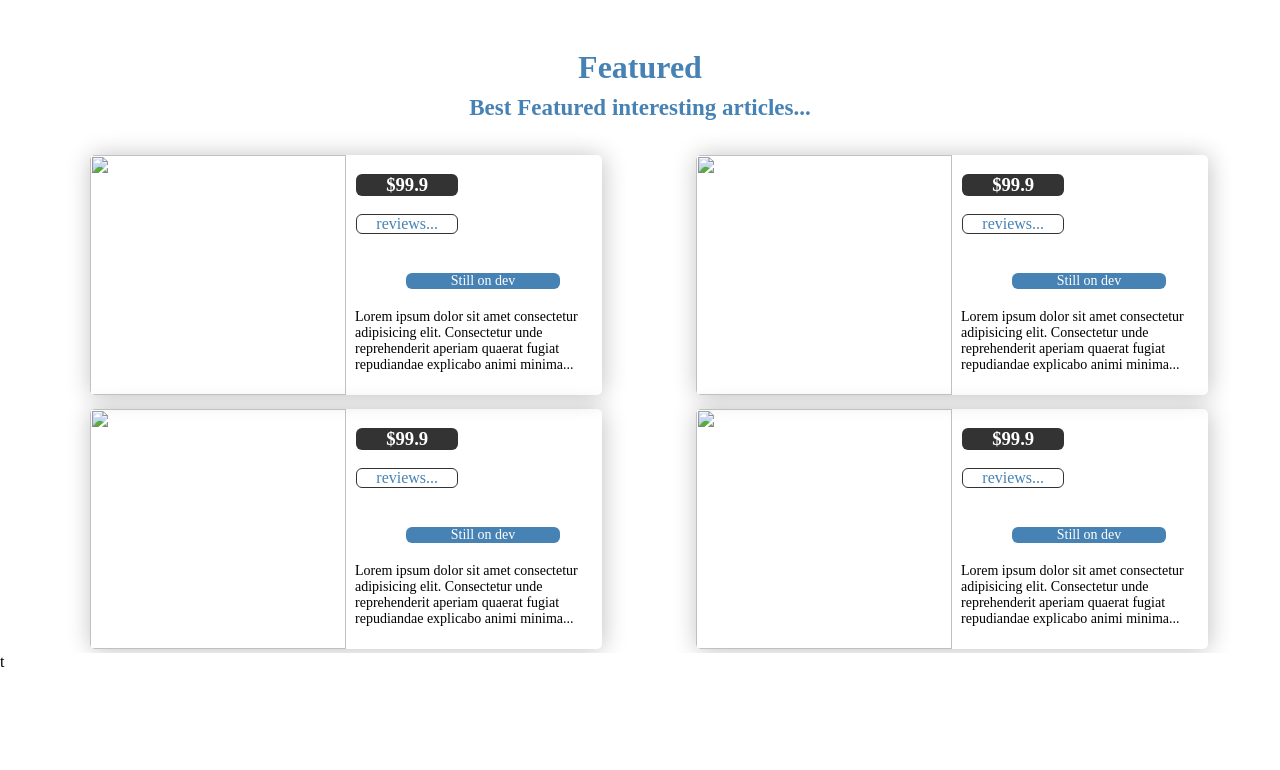
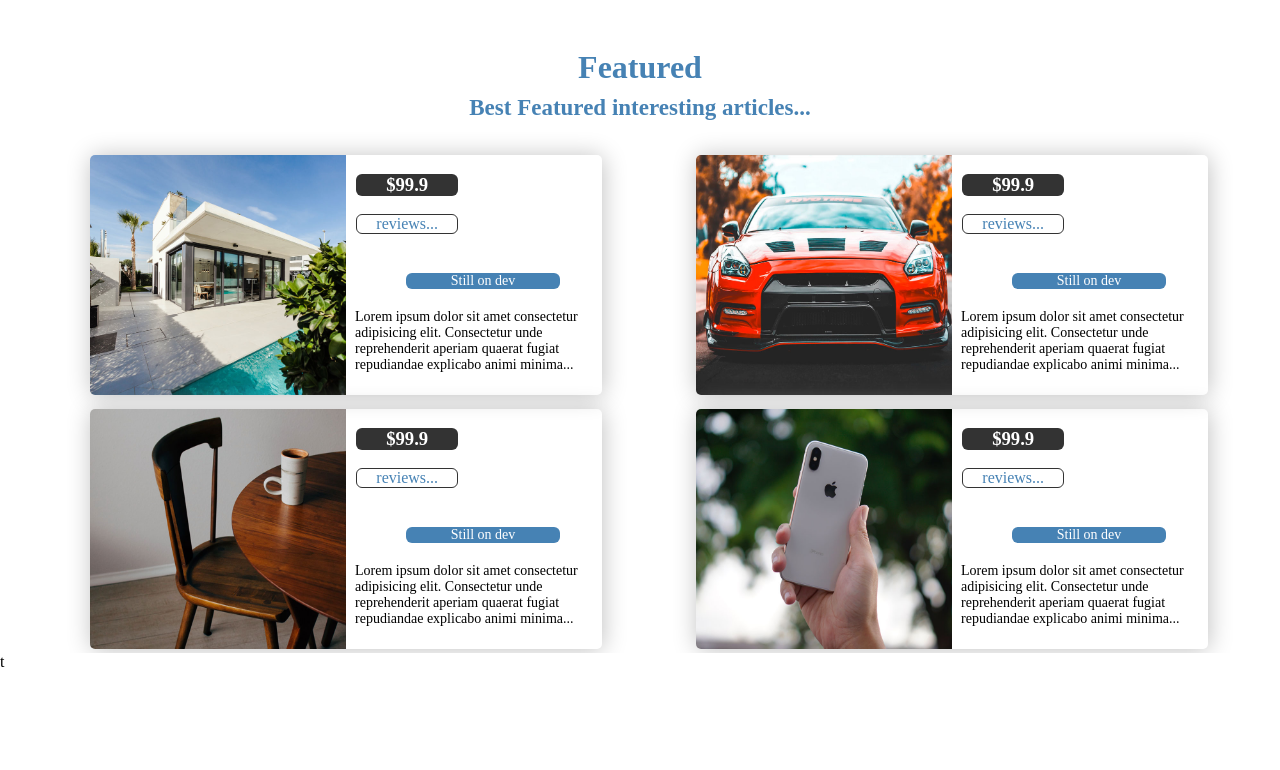
Before and after one commit to henryx2/webcode, a plain HTML site: page index.html in a window 1280 px wide. Shown: the part 822-1592 px from the top of the page. Drawn offline with Linux system fonts and the light colour scheme.

Commit message:
update2 for index.html

```diff
--- a/index.html
+++ b/index.html
@@ -54,7 +54,7 @@
                 <span>Best Featured interesting articles...</span>
             </h1>
         <div><div>
-            <image src = 'images/img_2.jpg'>
+            <image src = 'web/images/img_2.jpg'>
             </div>
             <div>
                 <h3>$99.9</h3>
@@ -66,7 +66,7 @@
             </div>
         </div>
         <div><div>
-            <image src = 'images/img_1.jpg'>
+            <image src = 'web/images/img_1.jpg'>
             </div>
             <div>
                 <h3>$99.9</h3>
@@ -79,7 +79,7 @@
         </div>
         <div>
             <div>
-            <image src = 'images/img_3.jpg'>
+            <image src = 'web/images/img_3.jpg'>
             </div>
             <div>
                 <h3>$99.9</h3>
@@ -91,7 +91,7 @@
         </div>
         </div>
         <div><div>
-            <image src = 'images/img_4.jpg'>
+            <image src = 'web/images/img_4.jpg'>
             </div>
             <div>
                 <h3>$99.9</h3>
```
